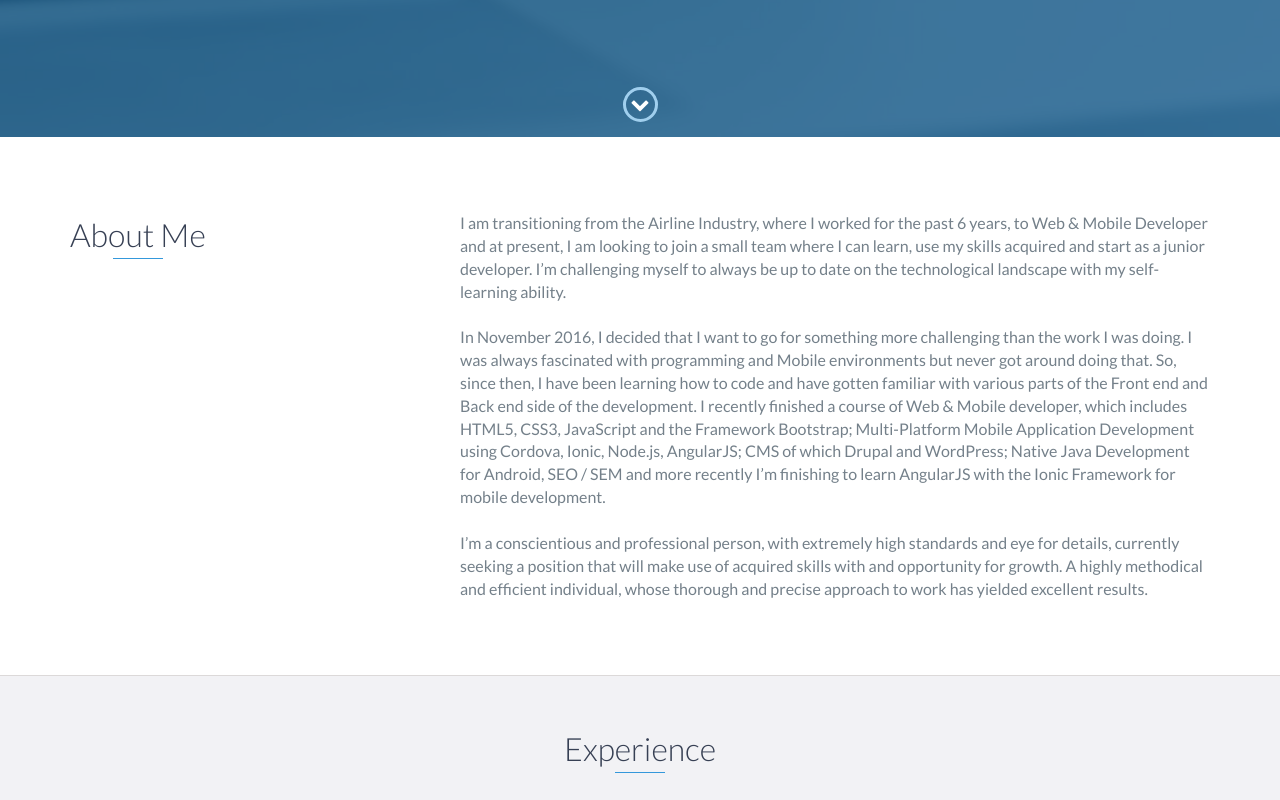
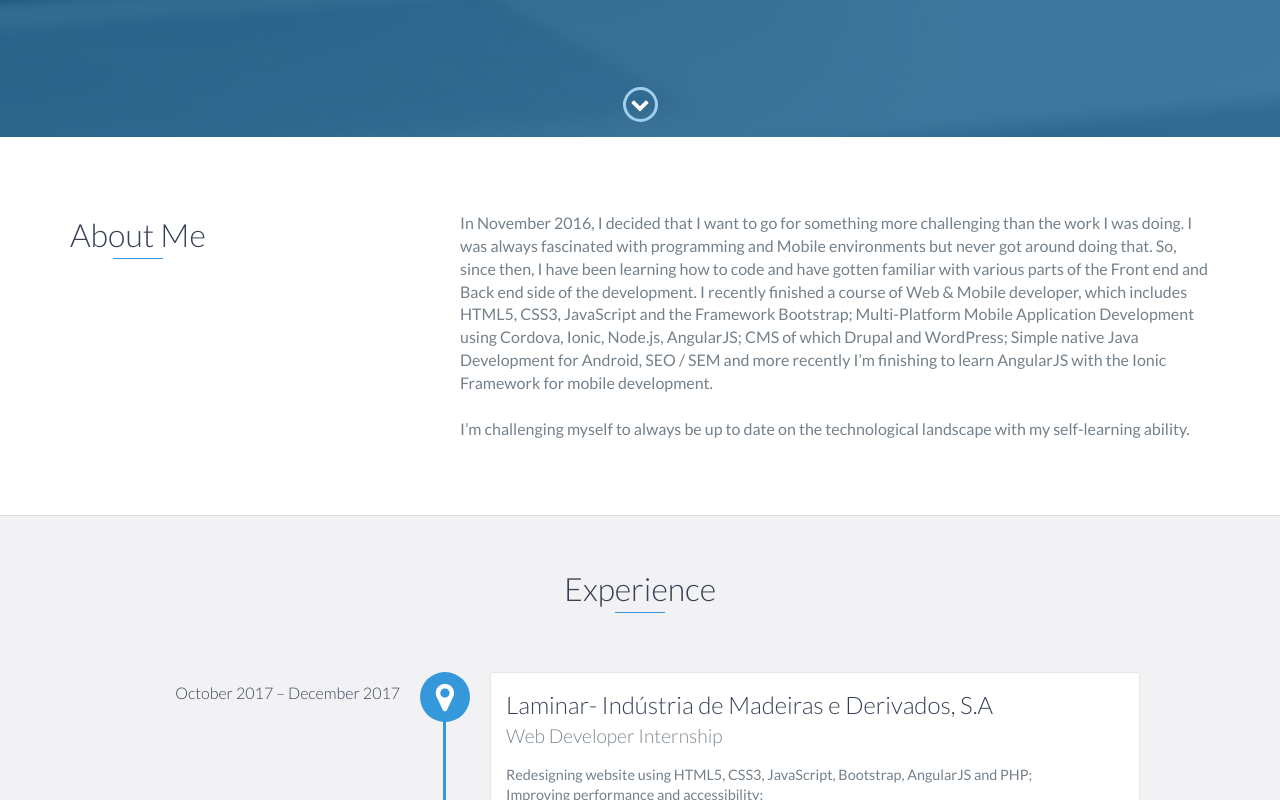
Before and after one commit to Ricardo-Developer/ricardo-developer.github.io, a website: page index.html in a window 1280 px wide. Shown: the part 663-1463 px from the top of the page. Drawn offline with Linux system fonts and the light colour scheme.

Commit message:
updated "about me"

```diff
--- a/index.html
+++ b/index.html
@@ -68,12 +68,9 @@
                     <h2 class="heading">About Me</h2>
                 </div>
                 <div class="col-md-8">
-                    <p>I am transitioning from the Airline Industry, where I worked for the past 6 years, to Web &#38; Mobile Developer and at present, I am looking to join a small team where I can learn, use my skills acquired and start as a junior developer. I’m challenging myself to always be up to date on the technological landscape with my self-learning ability.</p>
+                    <p>In November 2016, I decided that I want to go for something more challenging than the work I was doing. I was always fascinated with programming and Mobile environments but never got around doing that. So, since then, I have been learning how to code and have gotten familiar with various parts of the Front end and Back end side of the development. I recently finished a course of Web &#38; Mobile developer, which includes HTML5, CSS3, JavaScript and the Framework Bootstrap; Multi-Platform Mobile Application Development using Cordova, Ionic, Node.js, AngularJS; CMS of which Drupal and WordPress; Simple native Java Development for Android, SEO / SEM and more recently I’m finishing to learn AngularJS with the Ionic Framework for mobile development.</p>
                     <br>
-                    <p>In November 2016, I decided that I want to go for something more challenging than the work I was doing. I was always fascinated with programming and Mobile environments but never got around doing that. So, since then, I have been learning how to code and have gotten familiar with various parts of the Front end and Back end side of the development. I recently finished a course of Web &#38; Mobile developer, which includes HTML5, CSS3, JavaScript and the Framework Bootstrap; Multi-Platform Mobile Application Development using Cordova, Ionic, Node.js, AngularJS; CMS of which Drupal and WordPress; Native Java Development for Android, SEO / SEM and more recently I’m finishing to learn AngularJS with the Ionic Framework for mobile development.</p>
-                    <br>
-                    <p>I’m a conscientious and professional person, with extremely high standards and eye for details, currently seeking a position that will make use of acquired skills with and opportunity for growth. A highly methodical and efficient individual, whose thorough and precise approach to work has yielded excellent results.
-                    </p>
+                    <p>I’m challenging myself to always be up to date on the technological landscape with my self-learning ability.</p>
                 </div>
             </div>
         </div>
```
